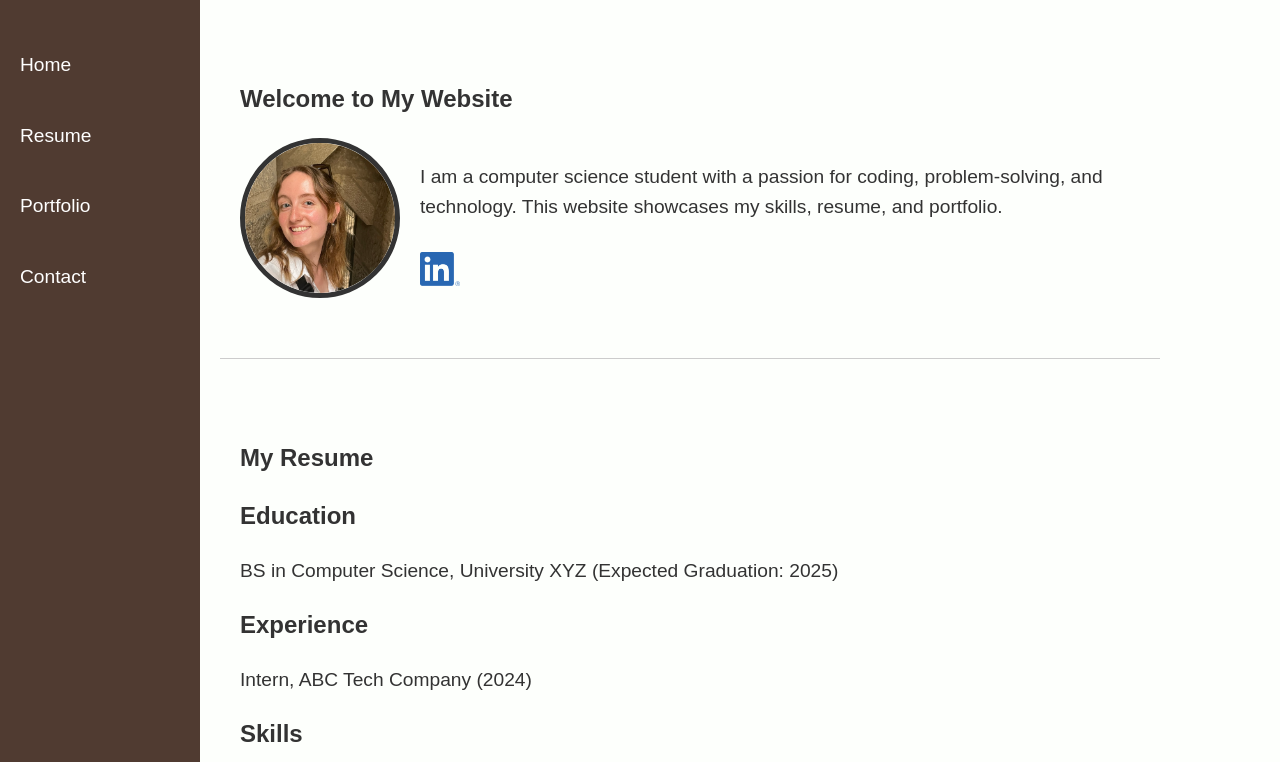
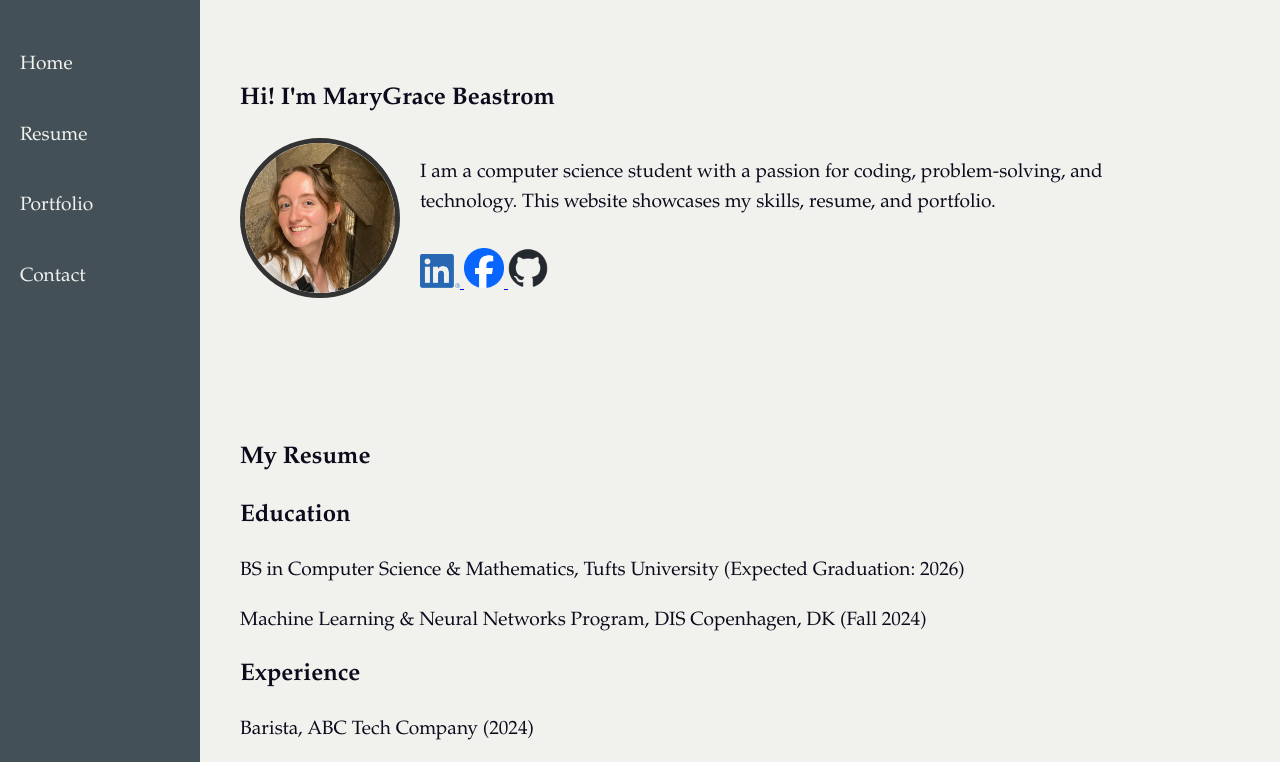
Before and after one commit to mbe0/-mbe0.github.io, a plain HTML site: page index.html in a window 1280 px wide. Shown: the top 762 px of the page. Drawn offline with Linux system fonts and the light colour scheme.

Commit message:
logo and content

```diff
--- a/index.html
+++ b/index.html
@@ -21,15 +21,21 @@
 
     <!-- Home Section -->
     <section id="home" class="section">
-        <h1>Welcome to My Website</h1>
+        <h1>Hi! I'm MaryGrace Beastrom</h1>
         <div class="intro-content">
             <img src="profile.jpg" alt="Your Headshot" class="headshot">
             <div class="intro-text">
                 <p>I am a computer science student with a passion for coding, problem-solving, and technology. This website showcases my skills, resume, and portfolio.</p>
 
                 <!-- LinkedIn Button -->
-                <a href="https://www.linkedin.com/in/your-linkedin-profile" target="_blank">
-                    <img src="LI-In-Bug.png" alt="LinkedIn" class="linkedin-logo">
+                <a href="https://www.linkedin.com/in/marygrace-beastrom-79b9aa224/" target="_blank">
+                    <img src="LI-In-Bug.png" alt="LinkedIn" class="social-logo">
+                </a>
+                <a href="https://www.facebook.com/mbeastrom/">
+                    <img src="Facebook_Logo_Primary.png" alt="Facebook" class="social-logo">
+                </a>
+                <a href="https://github.com/mbe0">
+                        <img src="github-mark.png" alt="Github" class="social-logo">
                 </a>
             </div>
         </div>
@@ -39,10 +45,11 @@
     <section id="resume" class="section">
         <h1>My Resume</h1>
                 <h2>Education</h2>
-        <p>BS in Computer Science, University XYZ (Expected Graduation: 2025)</p>
+                        <p>BS in Computer Science & Mathematics, Tufts University (Expected Graduation: 2026)</p>
+                        <p>Machine Learning & Neural Networks Program, DIS Copenhagen, DK (Fall 2024)</p>
 
                 <h2>Experience</h2>
-        <p>Intern, ABC Tech Company (2024)</p>
+                        <p>Barista, ABC Tech Company (2024)</p>
 
                 <h2>Skills</h2>
                         <ul>
@@ -92,16 +99,18 @@
         <!-- LinkedIn Link -->
         <div class="linkedin-link">
             <h2>Connect with Me</h2>
-            <a href="https://www.linkedin.com/in/your-linkedin-profile" target="_blank">
-                <img src="LI-In-Bug.png" alt="LinkedIn" class="linkedin-logo">
+            <a href="https://www.linkedin.com/in/marygrace-beastrom-79b9aa224/" target="_blank">
+                <img src="LI-Logo.png" alt="LinkedIn" class="social-logo">
             </a>
         </div>
     </section>
 
-
-
-</body>
+    <section>
         <footer>
                 <p>&copy; 2024 MaryGrace Beastrom. All rights reserved.</p>
             </footer>
+    </section>
+
+</body>
+
 </html>
--- a/style.css
+++ b/style.css
@@ -1,9 +1,9 @@
 /* General Styles */
 body {
-        font-family: Arial, sans-serif;
+        font-family: "Garamond", serif;
         line-height: 1.6;
-        background-color: #FDFFFC;
-        color: #333;
+        background-color: #F1F2EE;
+        color: #0E0A1C;
         margin: 0;
     }
 
@@ -19,11 +19,11 @@ body {
     }
 
     .section {
-        border-bottom: 1px solid #ccc;
+        border-bottom: 1px solid #F1F2EE;
     }
 
     h1 {
-        color: #333;
+        color: #0E0A1C;
     }
 
     p, ul {
@@ -37,7 +37,7 @@ body {
         left: 0;
         width: 200px;
         height: 100%;
-        background-color: #503B31;
+        background-color: #435058;
         padding-top: 20px;
     }
 
@@ -51,7 +51,7 @@ body {
     }
 
     .side-menu ul li a {
-        color: #fff;
+        color: #F1F2EE;
         text-decoration: none;
         font-size: 1.2rem;
         padding: 10px 20px;
@@ -59,7 +59,7 @@ body {
     }
 
     .side-menu ul li a:hover {
-        background-color: #A3C3D9;
+        background-color: #0E0A1C;
     }
 
     /* Main content moves to the right to make space for the side menu */
@@ -82,12 +82,12 @@ body {
         border: 5px solid #333;
     }
 
-    .linkedin-logo {
+    .social-logo {
         width: 40px;
         margin-top: 10px;
     }
 
-    .linkedin-logo:hover {
+    .social-logo:hover {
         transform: scale(1.1);
     }
 
@@ -101,16 +101,17 @@ body {
     }
 
     form button {
-        background-color: #007BFF;
-        color: white;
+        background-color: #BFB7B6;
+        color: #0E0A1C;
         padding: 10px 20px;
         border: none;
         border-radius: 5px;
         cursor: pointer;
     }
 
-    form button:hover {
-        background-color: #0056b3;
+    form button:hover, .linkedin-link a:hover {
+        background-color: #0E0A1C;
+        color: #BFB7B6;
     }
 
     .resume-download, .linkedin-link {
@@ -118,13 +119,14 @@ body {
     }
 
     .resume-download a.btn, .linkedin-link a {
-        background-color: #28a745;
-        color: white;
+        background-color: #BFB7B6;
+        color: #0E0A1C;
         padding: 10px 15px;
         text-decoration: none;
         border-radius: 5px;
     }
 
     .resume-download a.btn:hover, .linkedin-link a:hover {
-        background-color: #218838;
+        background-color: #0E0A1C;
+        color: #BFB7B6;
     }
```
Also changed, not shown: Facebook_Logo_Primary.png (added), github-mark.png (added). Lines whose indentation alone changed are shown as unchanged.
